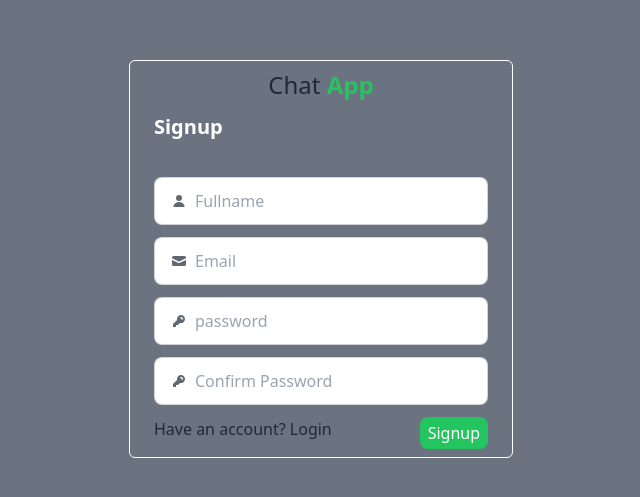
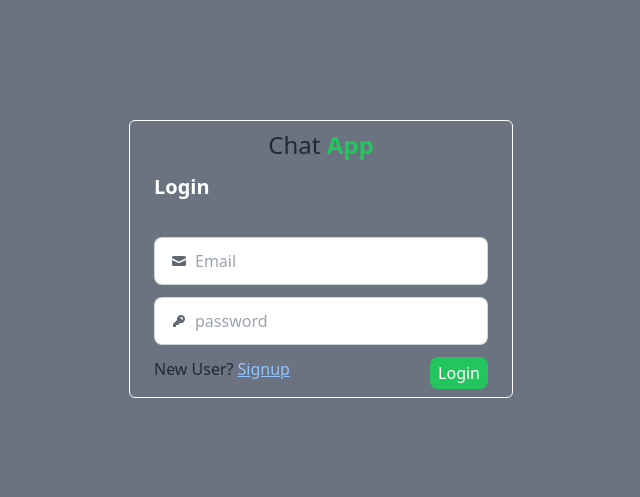
Before and after one commit to Siddharth-singhSengar/MERN-Chat-App, a React (Vite) app in the folder Frontend/: page /login in a window 1280 px wide. Shown: the part 141-638 px from the top of the page, without its empty margins (319-959 px from the left). Built offline with nearby package versions, Linux system fonts and the light colour scheme.

Commit message:
routers done

```diff
--- a/Frontend/package.json
+++ b/Frontend/package.json
@@ -15,7 +15,8 @@
     "react": "^18.3.1",
     "react-dom": "^18.3.1",
     "react-hook-form": "^7.53.0",
-    "react-icons": "^5.3.0"
+    "react-icons": "^5.3.0",
+    "react-router-dom": "^6.26.1"
   },
   "devDependencies": {
     "@eslint/js": "^9.9.0",
--- a/Frontend/src/App.jsx
+++ b/Frontend/src/App.jsx
@@ -3,13 +3,36 @@ import Signup from "./components/Signup";
 import { useAuth } from "./context/Authprovider";
 import Left from "./Home/Leftpart/Left";
 import Right from "./Home/Rightpart/Right";
+import { Navigate, Route, Routes } from "react-router-dom";
 
 function hello() {
   const [authUser, setauthuser] = useAuth();
   console.log(authUser);
   return (
-    //<Login/>
-    <Signup />
+    <Routes>
+      <Route
+        path="/"
+        element={
+          authUser ? (
+            <div className="flex h-screen">
+              <Left />
+              <Right />
+            </div>
+          ) : (
+            <Navigate to={"/login"} />
+          )
+        }
+      />
+
+      <Route
+        path="/login"
+        element={authUser ? <Navigate to="/" /> : <Login />}
+      />
+      <Route
+        path="/signup"
+        element={authUser ? <Navigate to="/" /> : <Signup />}
+      />
+    </Routes>
   );
 }
 export default hello;
--- a/Frontend/src/components/Login.jsx
+++ b/Frontend/src/components/Login.jsx
@@ -1,8 +1,13 @@
 import React from "react";
 import { useForm } from "react-hook-form";
 import axios from "axios";
+import { Link } from "react-router-dom";
+import { useAuth } from "../context/Authprovider";
+
 
 function Login() {
+  const [authUser, setAuthUser] = useAuth();
+
   const {
     register,
     handleSubmit,
@@ -21,6 +26,7 @@ function Login() {
           alert("Login successful");
         }
         localStorage.setItem("ChatApp", JSON.stringify(response.data));
+        setAuthUser(response.data)
       })
       .catch((error) => {
         if (error.response) {
@@ -89,7 +95,12 @@ function Login() {
         )}
 
         <div className="flex justify-between">
-          <p>New User? Signup </p>
+          <p>
+            New User?
+            <Link to="/signup" className="text-blue-300 underline cursor-pointer ml-1">
+              Signup
+            </Link>
+          </p>
           <input
             type="submit"
             value="Login"
--- a/Frontend/src/components/Signup.jsx
+++ b/Frontend/src/components/Signup.jsx
@@ -1,6 +1,7 @@
 import axios from "axios";
 import { useForm } from "react-hook-form";
 import { useAuth } from "../context/Authprovider";
+import { Link } from "react-router-dom";
 
 function Signup() {
   const [authUser, setauthuser] = useAuth();
@@ -154,7 +155,8 @@ function Signup() {
         )}
 
         <div className="flex justify-between">
-          <p>Have an account? Login </p>
+          <p>Have an account?
+            <Link to='/login' className="text-blue-300 underline cursor-pointer ml-1">Login</Link>  </p>
           <input
             type="submit"
             value="Signup"
--- a/Frontend/src/main.jsx
+++ b/Frontend/src/main.jsx
@@ -2,9 +2,13 @@ import { createRoot } from "react-dom/client";
 import App from "./App.jsx";
 import "./index.css";
 import { Authprovider } from "./context/Authprovider.jsx";
+import { BrowserRouter } from "react-router-dom";
 
 createRoot(document.getElementById("root")).render(
+  <BrowserRouter>
   <Authprovider>
     <App />
   </Authprovider>
+  </BrowserRouter>
+
 );
```
Also changed, not shown: 1 other file (tests, documents, lock files or other folders).
